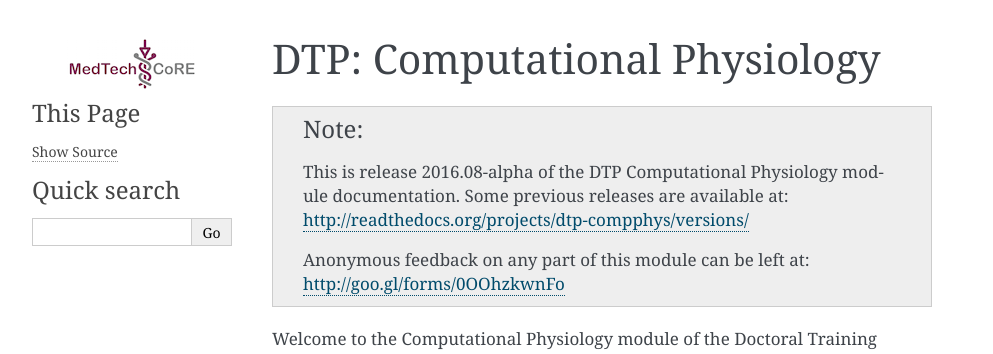
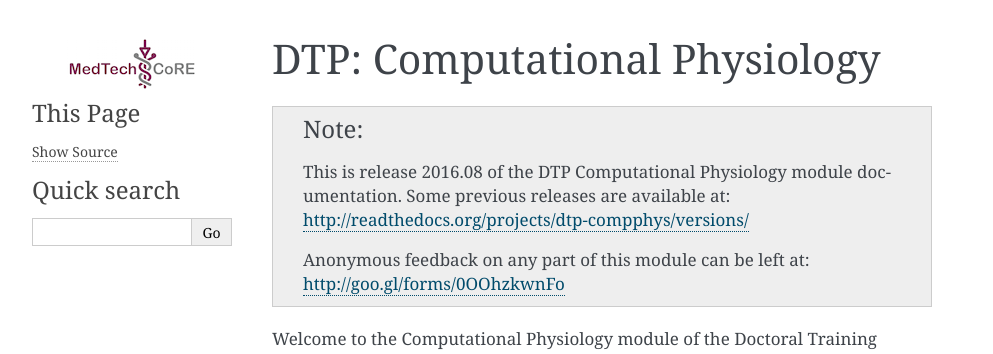
Before and after one commit to ABI-Tutorials/DTP-CompPhys, a Sphinx documentation site: the page built from source/index.rst, in a window 1280 px wide. Shown: the top 354 px of the page, without its empty margins (148-1141 px from the left). Built offline with Sphinx 7.4.7, drawn with Linux system fonts in a browser that asks for light colours; pages that are not in the unit, such as notebooks, are missing from menus.

Commit message:
update release to indicate this is the final 2016.08 release of the DTP CompPhys documentation.

```diff
--- a/source/conf.py
+++ b/source/conf.py
@@ -61,7 +61,7 @@ author = u'University of Auckland'
 # The short X.Y version.
 version = '2016.08'
 # The full version, including alpha/beta/rc tags.
-release = '2016.08-alpha'
+release = '2016.08'
 
 # The language for content autogenerated by Sphinx. Refer to documentation
 # for a list of supported languages.
```
